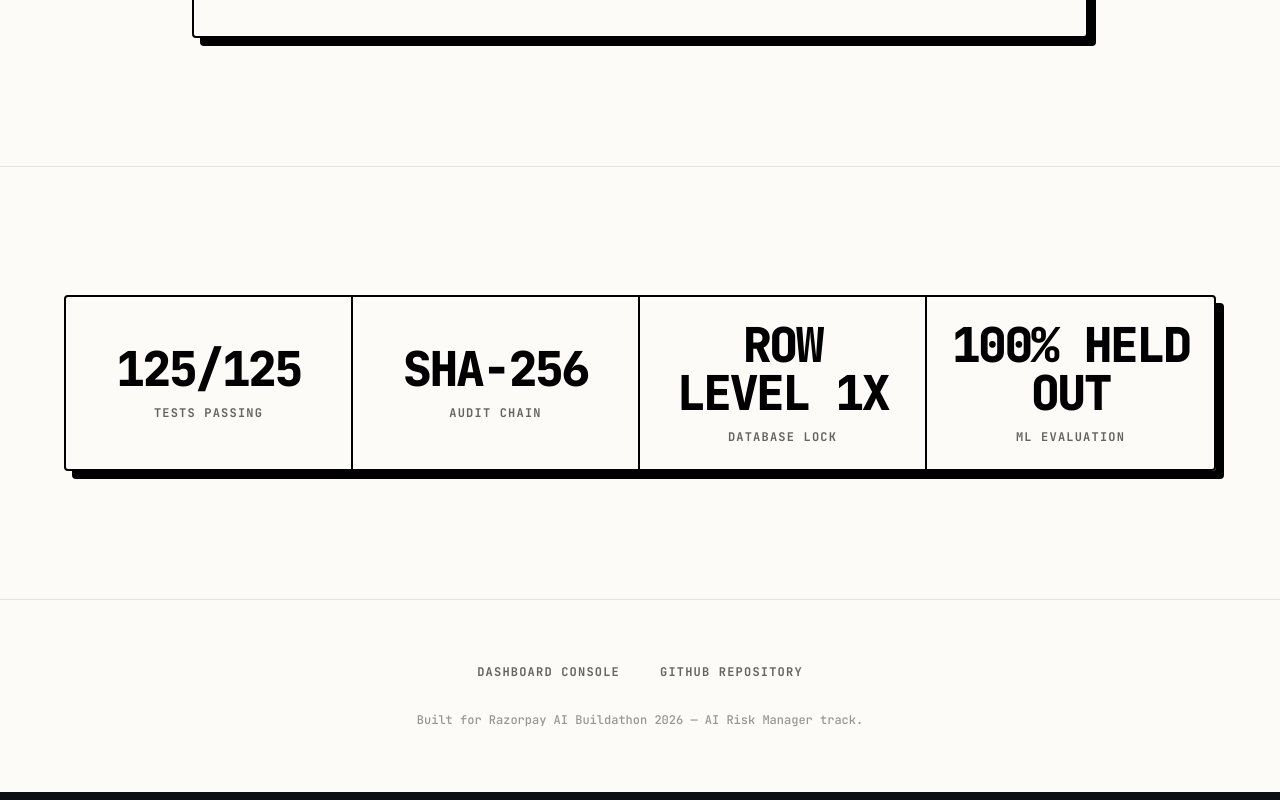
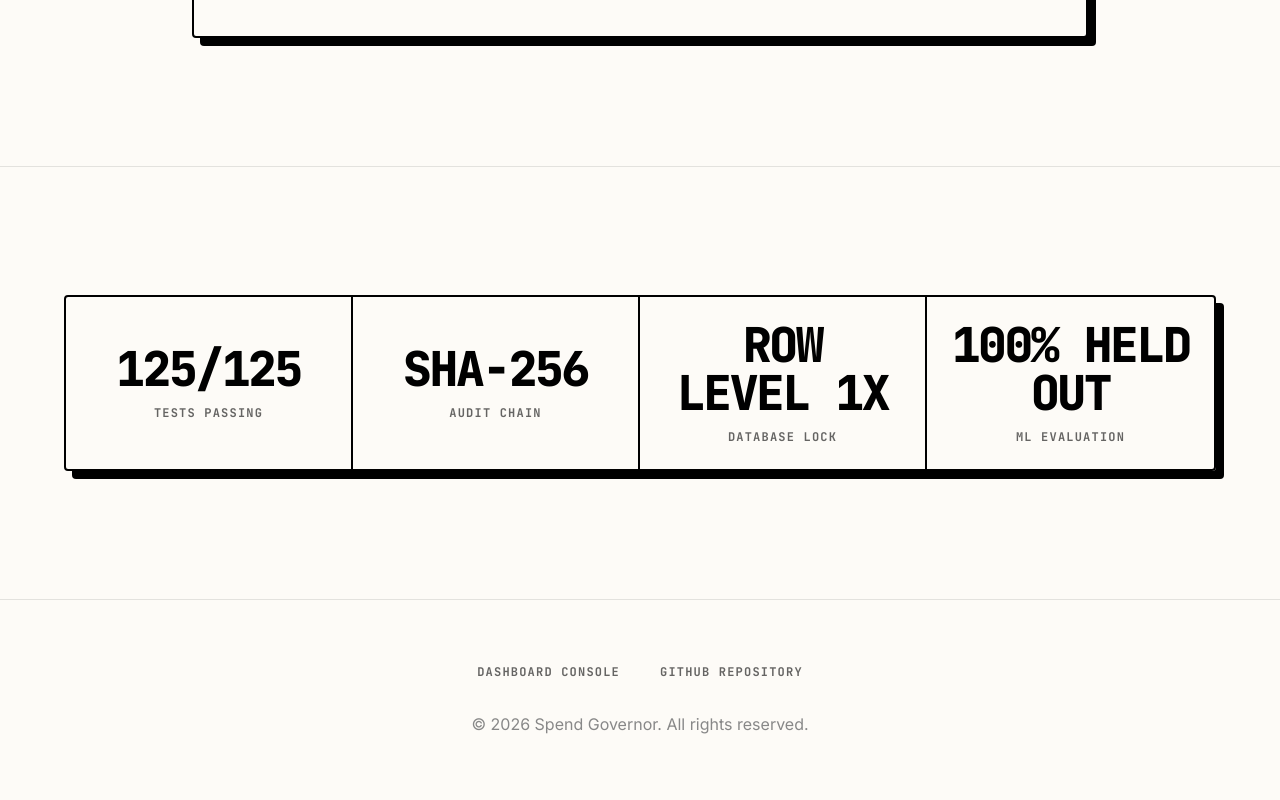
Before and after one commit to jyotirmya17/razorpay-agent-spend-governor, a Next.js app in the folder dashboard/: page / in a window 1280 px wide. Shown: the part 4186-4986 px from the top of the page. Built offline with nearby package versions, Linux system fonts and the light colour scheme; a web font is replaced by a local one.

Commit message:
chore: remove buildathon text from footer

```diff
--- a/dashboard/app/page.tsx
+++ b/dashboard/app/page.tsx
@@ -218,8 +218,8 @@ export default function LandingPage() {
           <Link href="/dashboard" className="text-black/60 hover:text-black transition-colors">Dashboard Console</Link>
           <a href="https://github.com/jyotirmya17/razorpay-agent-spend-governor" target="_blank" rel="noopener noreferrer" className="text-black/60 hover:text-black transition-colors">GitHub Repository</a>
         </div>
-        <p className="text-xs text-black/40 font-mono font-medium">
-          Built for Razorpay AI Buildathon 2026 — AI Risk Manager track.
+        <p className="text-[#888888]">
+          &copy; {new Date().getFullYear()} Spend Governor. All rights reserved.
         </p>
       </footer>
     </div>
```
